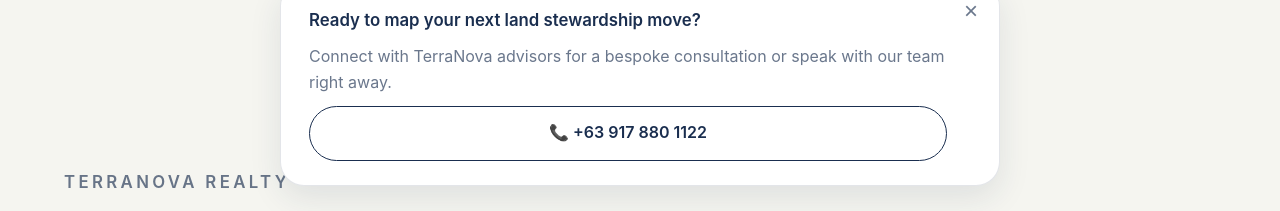
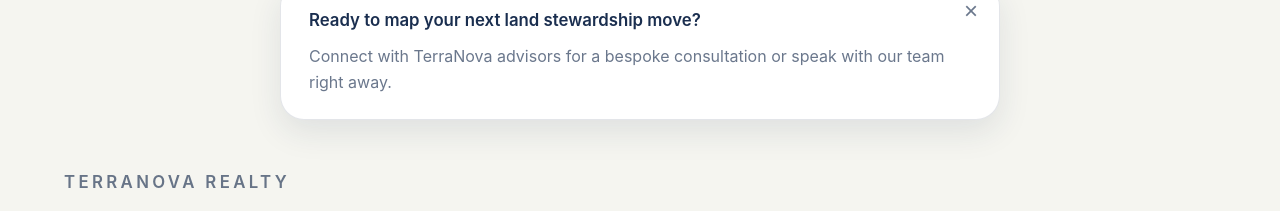
Before and after one commit to arkkgraphics16/terranovarealty, a React (Vite) app: page / in a window 1280 px wide. Shown: the part 118-329 px from the top of the page. Built offline with nearby package versions, Linux system fonts and the light colour scheme.

Commit message:
Update CTASticky.jsx

```diff
--- a/src/components/CTASticky.jsx
+++ b/src/components/CTASticky.jsx
@@ -14,11 +14,6 @@
         <p className="cta-sticky__support">
           Connect with TerraNova advisors for a bespoke consultation or speak with our team right away.
         </p>
-        <div className="cta-sticky__actions">
-          <a className="btn btn--ghost" href="tel:+639178801122">
-            📞 +63 917 880 1122
-          </a>
-        </div>
       </div>
       <button
         className="cta-sticky__dismiss"
```
